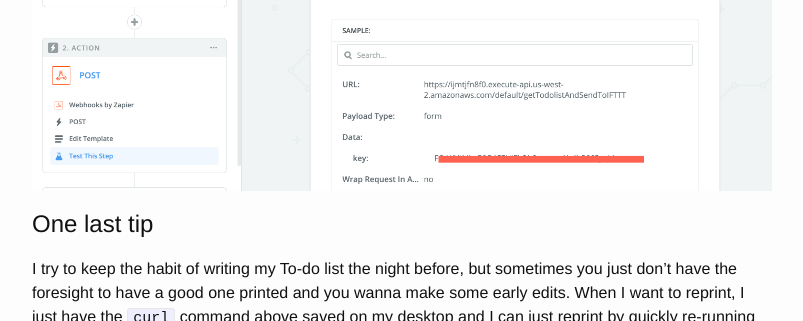
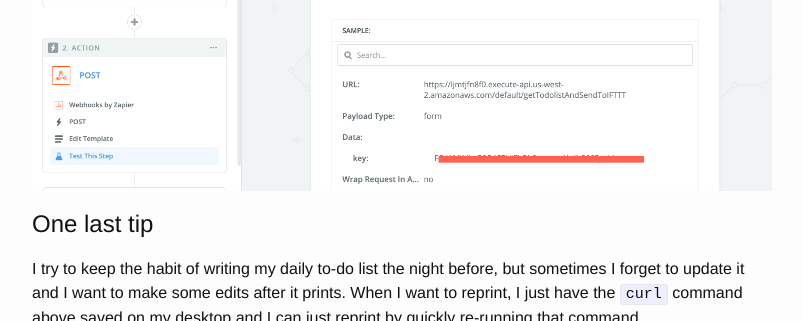
Before and after one commit to mrjohnmorrow/mrjohnmorrow.github.io, a Jekyll site: the page built from _posts/2019-01-06-todolist.markdown, in a window 1280 px wide and 900 px high, scrolled down 5438 px, cut to the strip 0-321 px from the top of the window. Shown: the whole strip, without its empty margins (238-1041 px from the left). Built offline with Jekyll 4.4.1, drawn with Linux system fonts in a browser that asks for light colours.

Commit message:
Update 2019-01-06-todolist.markdown

```diff
--- a/_posts/2019-01-06-todolist.markdown
+++ b/_posts/2019-01-06-todolist.markdown
@@ -114,6 +114,6 @@ Once Lambda is set up, you can just create a simple Zap in Zapier to hit it ever
 
 # One last tip
 
-I try to keep the habit of writing my To-do list the night before, but sometimes you just don't have the foresight to have a good one printed and you wanna make some early edits. When I want to reprint, I just have the `curl` command above saved on my desktop and I can just reprint by quickly re-running that command.
+I try to keep the habit of writing my daily to-do list the night before, but sometimes I forget to update it and I want to make some edits after it prints. When I want to reprint, I just have the `curl` command above saved on my desktop and I can just reprint by quickly re-running that command.
 
 ![](/images/edit1.gif)
```
